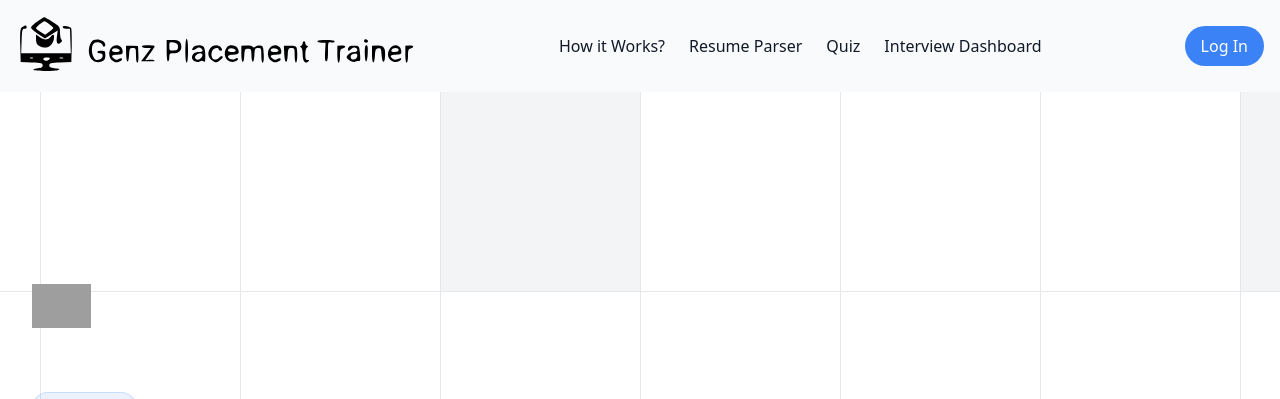
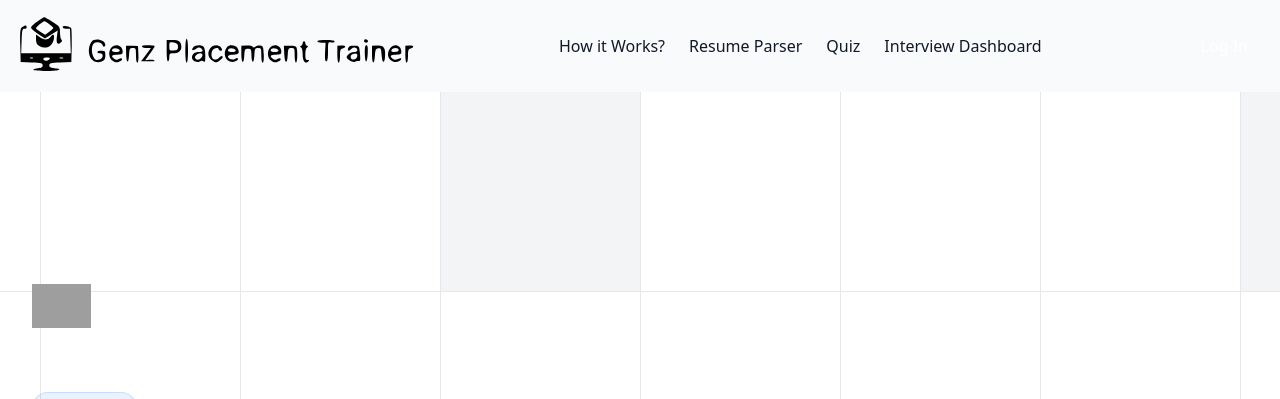
Before and after one commit to just4engineers/resume_parser, a Flask app: page / in a window 1280 px wide. Shown: the top 399 px of the page. Run offline with Flask 3, Linux system fonts and the light colour scheme; some libraries are stand-ins or nearby versions; grey boxes are pictures that could not be loaded.

Commit message:
final commit

```diff
--- a/templates/how-it-works.html
+++ b/templates/how-it-works.html
@@ -25,7 +25,7 @@
               <a href="http://localhost:3000/dashboard">Interview Dashboard</a>
             </li>
           </ul>
-        <button class="bg-blue-500 text-white px-4 py-2 rounded-full">Log In</button>
+        <button class="bg-black-500 text-white px-4 py-2 rounded-full">Log In</button>
     </div>
 
     <!-- Main Content -->
--- a/templates/index.html
+++ b/templates/index.html
@@ -24,7 +24,7 @@
               <a href="http://localhost:3000/dashboard">Interview Dashboard</a>
             </li>
           </ul>
-        <button class="bg-blue-500 text-white px-4 py-2 rounded-full">Log In</button>
+        <button class="bg-black-500 text-white px-4 py-2 rounded-full">Log In</button>
     </div>
     <div class="relative isolate overflow-hidden bg-white">
         <svg class="absolute inset-0 -z-10 h-full w-full stroke-gray-200" aria-hidden="true">
```
Also changed, not shown: 1 other file.
